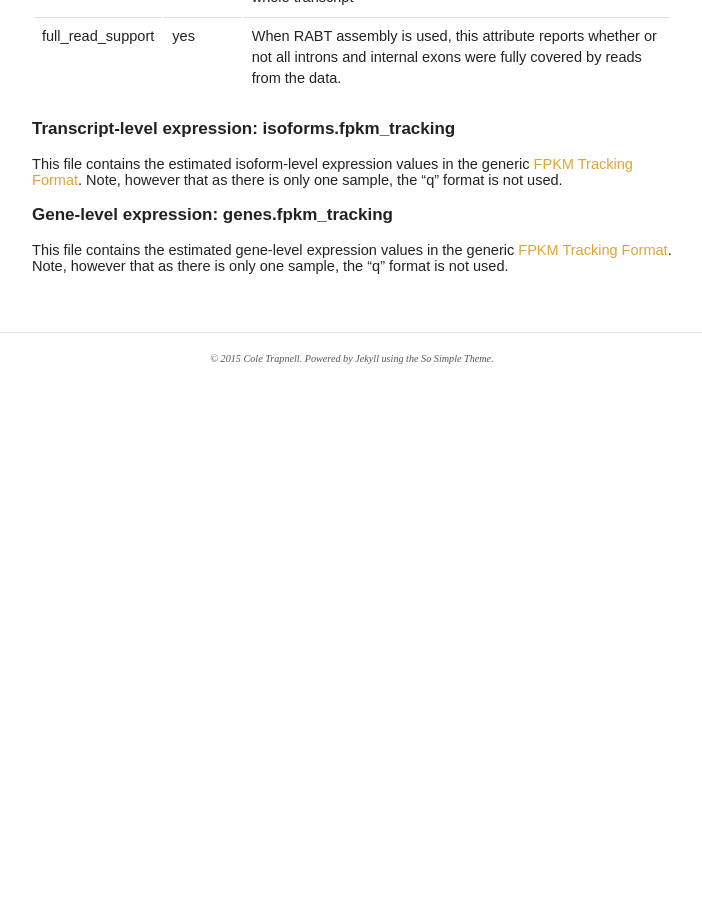
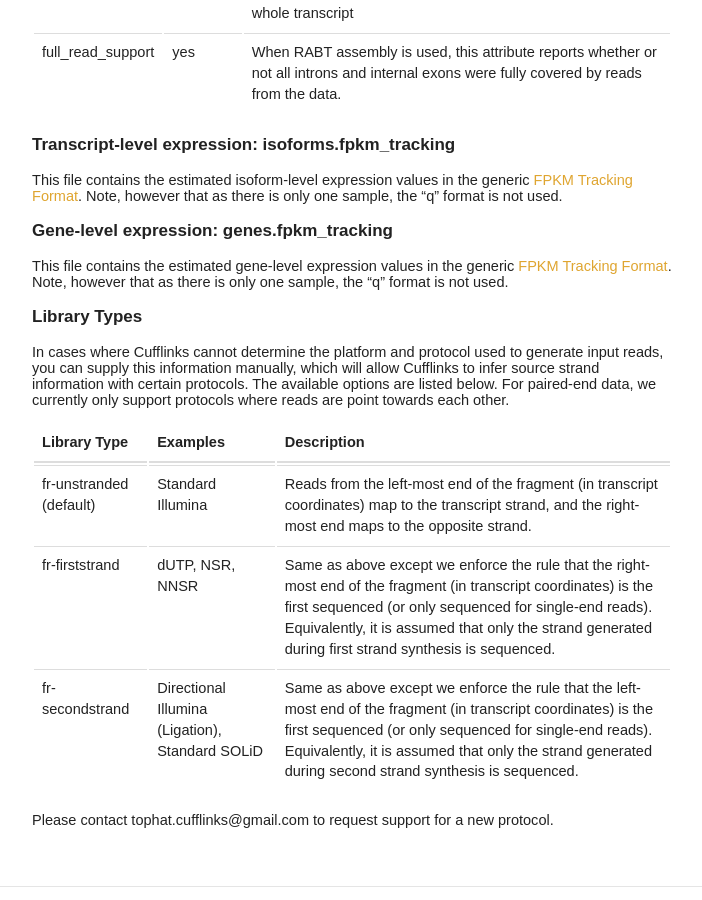
Before and after one commit to cole-trapnell-lab/cufflinks, a Jekyll site: the page built from cufflinks.md, in a window 1280 px wide and 900 px high, scrolled down 5689 px. Shown: the whole window, without its empty margins (288-990 px from the left). Built offline with Jekyll 4.4.1, drawn with Linux system fonts in a browser that asks for light colours; nearby versions of some CDN libraries; before the commit the page ends 6094 px from its top, so only the background shows below that.

Commit message:
Add library types section to fix broken link
http://cole-trapnell-lab.github.io/cufflinks/cufflinks/index.html#library-types did not exist.

```diff
--- a/cufflinks.md
+++ b/cufflinks.md
@@ -246,3 +246,16 @@ This file contains the estimated isoform-level expression values in the generic
 ###Gene-level expression: genes.fpkm_tracking
 
 This file contains the estimated gene-level expression values in the generic [FPKM Tracking Format](#fpkm-tracking-format). Note, however that as there is only one sample, the "q" format is not used.
+
+###Library Types
+
+In cases where Cufflinks cannot determine the platform and protocol used to generate input reads, you can supply this information manually, which will allow Cufflinks to infer source strand information with certain protocols. The available options are listed below. For paired-end data, we currently only support protocols where reads are point towards each other.
+
+Library Type|	Examples|	Description
+---|----|----
+fr-unstranded (default)|	Standard Illumina|	Reads from the left-most end of the fragment (in transcript coordinates) map to the transcript strand, and the right-most end maps to the opposite strand.
+fr-firststrand|	dUTP, NSR, NNSR|	Same as above except we enforce the rule that the right-most end of the fragment (in transcript coordinates) is the first sequenced (or only sequenced for single-end reads). Equivalently, it is assumed that only the strand generated during first strand synthesis is sequenced.
+fr-secondstrand|	Directional Illumina (Ligation), Standard SOLiD|	Same as above except we enforce the rule that the left-most end of the fragment (in transcript coordinates) is the first sequenced (or only sequenced for single-end reads). Equivalently, it is assumed that only the strand generated during second strand synthesis is sequenced.
+{: class="table"}
+
+Please contact tophat.cufflinks@gmail.com to request support for a new protocol.
```
